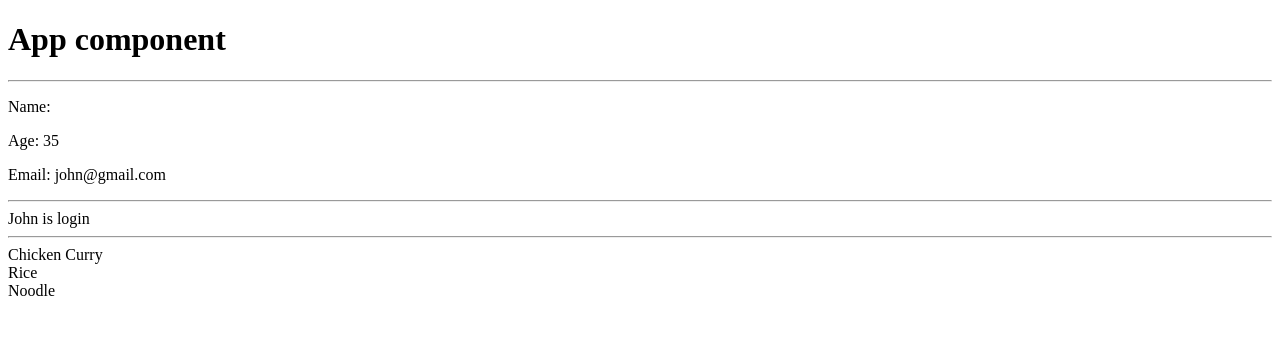
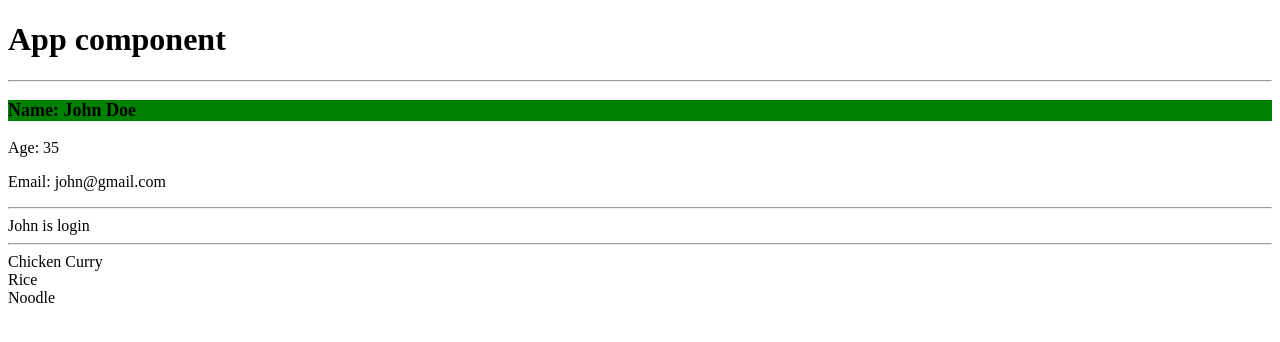
Before and after one commit to santoshkbrj/Reactjs_Tutorial, a React (Vite) app: page / in a window 1280 px wide. Shown: the top 342 px of the page. Built offline with nearby package versions, Linux system fonts and the light colour scheme.

Commit message:
Style css with inline css

```diff
--- a/src/components/UserProfile.jsx
+++ b/src/components/UserProfile.jsx
@@ -4,7 +4,7 @@ function UserProfile({ userdata }) {
     const isLogin = true;
     return (
         <div>
-            <p>Name: {userdata.name}</p>
+            <p style={{ color: "#000", fontSize: "18px", fontWeight: "bold", backgroundColor: "green" }}>Name: {userdata.username}</p>
             <p>Age: {userdata.age}</p>
             <p>Email: {userdata.email}</p>
             <hr />
```
